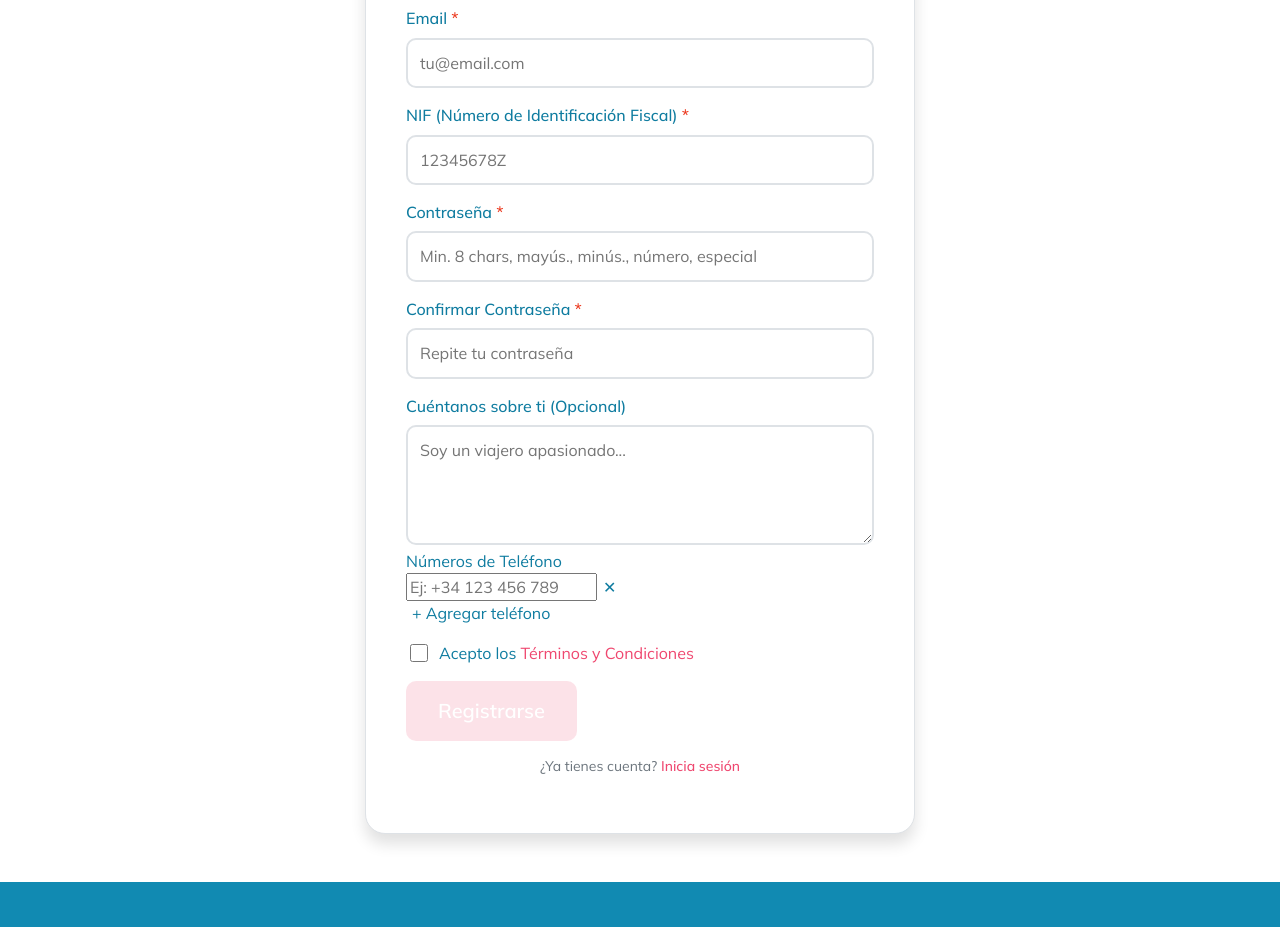
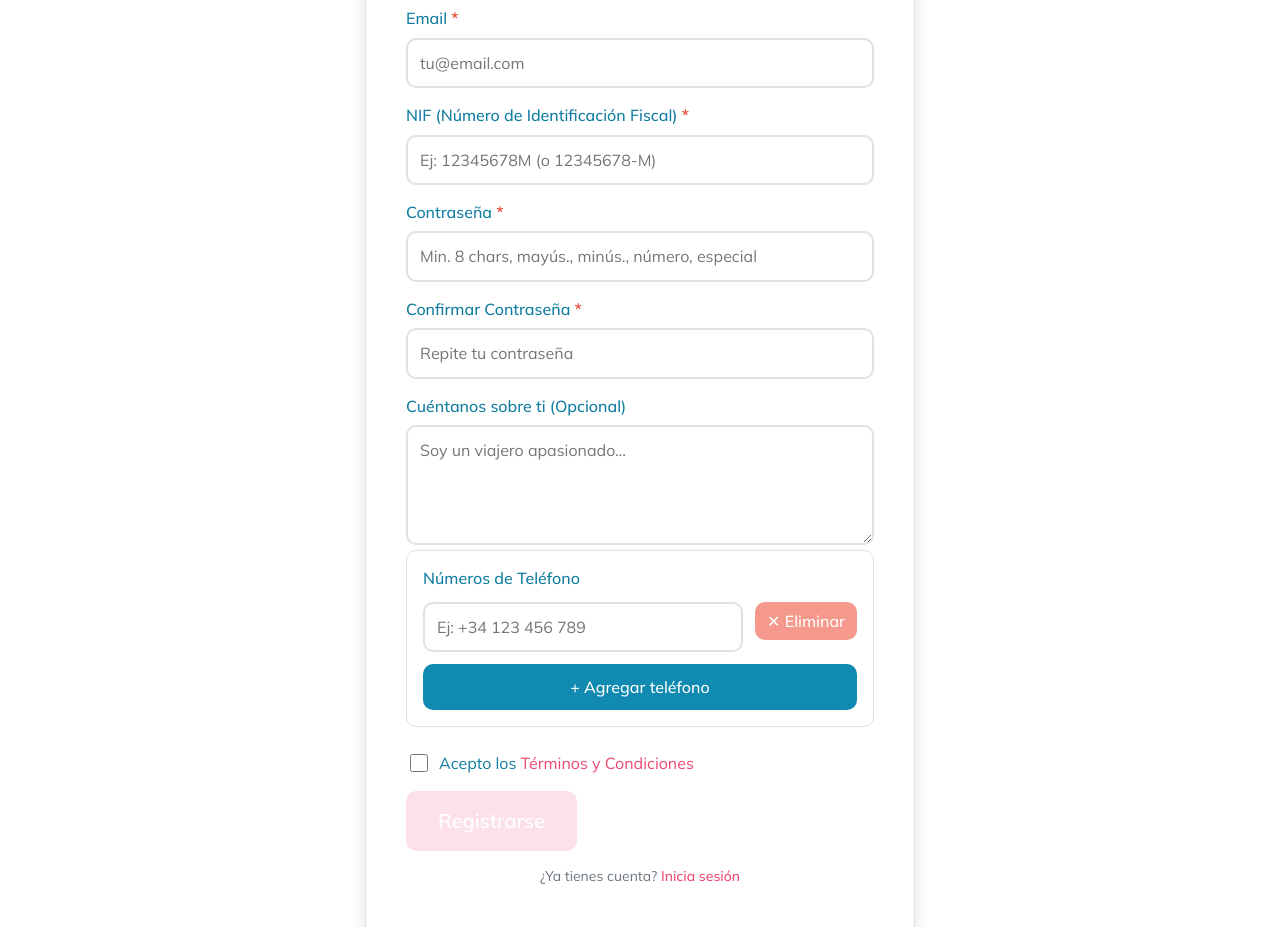
Before and after one commit to GunterMagno/MapMyJourney, an Angular app in the folder frontend/: page /auth/signup in a window 1280 px wide. Shown: the part 420-1347 px from the top of the page. Built offline with nearby package versions, Linux system fonts and the light colour scheme; a web font is replaced by a local one.

Commit message:
Ultima mejora en la demo

```diff
--- a/frontend/src/app/components/auth/signup-form/signup-form.html
+++ b/frontend/src/app/components/auth/signup-form/signup-form.html
@@ -29,7 +29,7 @@
       <app-form-input
         label="NIF (Número de Identificación Fiscal)"
         type="text"
-        placeholder="12345678Z"
+        placeholder="Ej: 12345678M (o 12345678-M)"
         inputId="nif"
         [control]="$any(signupForm.get('nif'))">
       </app-form-input>
@@ -49,7 +49,8 @@
         type="password"
         placeholder="Repite tu contraseña"
         inputId="confirmPassword"
-        [control]="$any(signupForm.get('confirmPassword'))">
+        [control]="$any(signupForm.get('confirmPassword'))"
+        [parentForm]="signupForm">
       </app-form-input>
 
       <!-- Optional bio field -->
@@ -62,26 +63,35 @@
       </app-form-textarea>
 
       <!-- Dynamic phone numbers FormArray -->
-      <div class="signup__phones" formArrayName="phoneNumbers">
-        <label class="signup__label">Números de Teléfono</label>
-        @for (phone of phoneNumbers.controls; track $index) {
-          <div class="signup__phone-group">
-            <input
-              [formControl]="$any(phone)"
-              type="tel"
-              placeholder="Ej: +34 123 456 789"
-              class="signup__phone-input"
-              [class.signup__phone-input--invalid]="phone.invalid && phone.touched">
+      <div class="signup__phones-section" formArrayName="phoneNumbers">
+        <label class="signup__phones-label">Números de Teléfono</label>
+        @for (phone of phoneNumbers.controls; let i = $index; track i) {
+          <div class="signup__phone-item" [formGroupName]="i">
+            <div class="signup__phone-input-wrapper">
+              <input
+                [formControlName]="'phone'"
+                type="tel"
+                placeholder="Ej: +34 123 456 789"
+                class="signup__phone-input"
+                [class.signup__phone-input--valid]="phone.valid && phone.value && phone.touched"
+                [class.signup__phone-input--invalid]="phone.invalid && phone.touched">
+              <div class="signup__phone-status">
+                @if (phone.valid && phone.value && phone.touched) {
+                  <span class="signup__phone-icon--valid">✓</span>
+                }
+                @if (phone.invalid && phone.value && phone.touched) {
+                  <span class="signup__phone-icon--invalid">✕</span>
+                }
+              </div>
+            </div>
             <button
               type="button"
-              (click)="removePhoneNumber($index)"
+              (click)="removePhoneNumber(i)"
               [disabled]="phoneNumbers.length === 1"
-              class="signup__phone-remove">
-              ✕
+              class="signup__phone-remove"
+              title="Eliminar teléfono">
+              ✕ Eliminar
             </button>
-            @if (phone.invalid && phone.touched) {
-              <span class="signup__error">Formato de teléfono inválido</span>
-            }
           </div>
         }
         <button
--- a/frontend/src/app/components/auth/signup-form/signup-form.scss
+++ b/frontend/src/app/components/auth/signup-form/signup-form.scss
@@ -102,6 +102,126 @@
     }
   }
 
+  &__phones-section {
+    margin-bottom: var(--spacing-6);
+    padding: var(--spacing-4);
+    background-color: var(--bg-body);
+    border-radius: var(--border-radius-small);
+    border: var(--border-thin) solid var(--border-color);
+  }
+
+  &__phones-label {
+    display: block;
+    font-weight: var(--font-weight-medium);
+    color: var(--text-main);
+    margin-bottom: var(--spacing-3);
+  }
+
+  &__phone-item {
+    display: flex;
+    gap: var(--spacing-3);
+    margin-bottom: var(--spacing-3);
+    align-items: flex-start;
+  }
+
+  &__phone-input-wrapper {
+    flex: 1;
+    position: relative;
+    display: flex;
+    align-items: center;
+  }
+
+  &__phone-input {
+    width: 100%;
+    padding: var(--spacing-3);
+    border: var(--border-medium) solid var(--border-color);
+    border-radius: var(--border-radius-small);
+    font-size: var(--font-size-medium);
+    font-family: var(--font-tertiary);
+    background-color: var(--bg-body);
+    color: var(--text-main);
+    transition: border-color var(--transition-fast), background-color var(--transition-fast);
+
+    &:focus {
+      outline: none;
+      border-color: var(--info-color);
+    }
+
+    &--valid {
+      border-color: var(--correct-color);
+      background-color: rgba(141, 204, 82, 0.06);
+    }
+
+    &--invalid {
+      border-color: var(--error-color);
+      background-color: rgba(235, 53, 26, 0.08);
+    }
+  }
+
+  &__phone-status {
+    position: absolute;
+    right: var(--spacing-3);
+    display: flex;
+    align-items: center;
+    pointer-events: none;
+  }
+
+  &__phone-icon--valid {
+    color: var(--correct-color);
+    font-weight: var(--font-weight-bold);
+    font-size: var(--font-size-large);
+  }
+
+  &__phone-icon--invalid {
+    color: var(--error-color);
+    font-weight: var(--font-weight-bold);
+    font-size: var(--font-size-large);
+  }
+
+  &__phone-remove {
+    padding: var(--spacing-2) var(--spacing-3);
+    background-color: var(--error-color);
+    color: white;
+    border: none;
+    border-radius: var(--border-radius-small);
+    cursor: pointer;
+    font-weight: var(--font-weight-medium);
+    transition: background-color var(--transition-fast);
+    white-space: nowrap;
+
+    &:hover:not(:disabled) {
+      background-color: darken(#eb351a, 10%);
+    }
+
+    &:disabled {
+      opacity: 0.5;
+      cursor: not-allowed;
+    }
+  }
+
+  &__phone-add {
+    width: 100%;
+    padding: var(--spacing-3);
+    background-color: var(--info-color);
+    color: white;
+    border: none;
+    border-radius: var(--border-radius-small);
+    cursor: pointer;
+    font-weight: var(--font-weight-medium);
+    transition: background-color var(--transition-fast);
+
+    &:hover {
+      background-color: darken(#2196f3, 10%);
+    }
+  }
+
+  &__error {
+    color: var(--error-color);
+    font-size: var(--font-size-extra-small);
+    margin-top: var(--spacing-2);
+    display: block;
+  }
+
   @media (max-width: var(--breakpoint-tablet)) {
     padding: var(--spacing-4);
 
--- a/frontend/src/app/components/auth/signup-form/signup-form.ts
+++ b/frontend/src/app/components/auth/signup-form/signup-form.ts
@@ -108,7 +108,10 @@ export class SignupFormComponent implements OnInit, OnDestroy {
           '',
           [Validators.required, CustomValidators.passwordStrength()]
         ],
-        confirmPassword: ['', Validators.required],
+        confirmPassword: [
+          '',
+          [Validators.required, CustomValidators.passwordStrength()]
+        ],
 
         // Optional: Terms acceptance
         acceptTerms: [false, Validators.requiredTrue],
@@ -137,10 +140,12 @@ export class SignupFormComponent implements OnInit, OnDestroy {
    * Creates a single phone control for FormArray.
    */
   private createPhoneControl() {
-    return this.fb.control('', [
-      Validators.required,
-      Validators.pattern(/^[0-9\s\-\+\(\)]{9,15}$/)
-    ]);
+    return this.fb.group({
+      phone: ['', [
+        Validators.required,
+        Validators.pattern(/^[+]?[0-9\s\-\(\)]{9,15}$/)
+      ]]
+    });
   }
 
   /**
--- a/frontend/src/app/components/shared/form-input/form-input.html
+++ b/frontend/src/app/components/shared/form-input/form-input.html
@@ -7,7 +7,7 @@
       }
     </label>
     <div class="form-input__status">
-      @if (control?.valid && control?.value && !isInvalid) {
+      @if (isValid && control?.value) {
         <span class="form-input__success" title="Válido">✓</span>
       }
       @if (isInvalid && control?.value) {
@@ -23,7 +23,7 @@
     [formControl]="control!"
     class="form-input__field"
     [class.form-input__field--error]="isInvalid && control?.value"
-    [class.form-input__field--valid]="control?.valid && control?.value && !isInvalid">
+    [class.form-input__field--valid]="isValid && control?.value">
 
   @if (isInvalid && control?.value) {
     <span class="form-input__error-message" role="alert">
--- a/frontend/src/app/components/shared/form-input/form-input.ts
+++ b/frontend/src/app/components/shared/form-input/form-input.ts
@@ -1,6 +1,6 @@
 import { Component, Input } from '@angular/core';
 import { CommonModule } from '@angular/common';
-import { FormControl, ReactiveFormsModule } from '@angular/forms';
+import { FormControl, FormGroup, ReactiveFormsModule } from '@angular/forms';
 
 @Component({
   selector: 'app-form-input',
@@ -15,6 +15,7 @@ export class FormInputComponent {
   @Input() placeholder: string = '';
   @Input() inputId: string = '';
   @Input() control: FormControl | null = null;
+  @Input() parentForm: FormGroup | null = null;
 
   /**
    * Gets all validation errors from FormControl.
@@ -32,9 +33,33 @@ export class FormInputComponent {
 
   /**
    * Checks if field is invalid and has been touched or is dirty.
+   * Also checks parent form errors (matchPassword)
    */
   get isInvalid(): boolean {
-    return !!this.control && this.control.invalid && (this.control.dirty || this.control.touched);
+    const controlInvalid = !!this.control && this.control.invalid && (this.control.dirty || this.control.touched);
+
+    // Check for matchPassword error on confirmPassword field
+    if (this.inputId === 'confirmPassword' && this.parentForm?.hasError('matchPassword') && this.control?.touched) {
+      return true;
+    }
+
+    return controlInvalid;
+  }
+
+  /**
+   * Checks if field is valid (accounting for parent form errors)
+   */
+  get isValid(): boolean {
+    if (!this.control || !this.control.value) {
+      return false;
+    }
+
+    // If it's confirmPassword field, check matchPassword error
+    if (this.inputId === 'confirmPassword' && this.parentForm?.hasError('matchPassword')) {
+      return false;
+    }
+
+    return this.control.valid && !this.isInvalid;
   }
 
   /**
@@ -42,6 +67,10 @@ export class FormInputComponent {
    */
   get errorMessage(): string {
     if (!this.control?.errors || !this.isTouched) {
+      // Check matchPassword error on form level
+      if (this.inputId === 'confirmPassword' && this.parentForm?.hasError('matchPassword') && this.control?.touched) {
+        return 'Las contraseñas no coinciden';
+      }
       return '';
     }
 
@@ -62,7 +91,9 @@ export class FormInputComponent {
     }
     if (errors['pattern']) return 'Formato inválido';
     if (errors['passwordStrength']) return errors['passwordStrength'];
-    if (errors['nif']) return 'NIF inválido';
+    if (errors['nif']) return errors['nif'];
+    if (errors['emailTaken']) return 'Este email ya está registrado';
+    if (errors['nifTaken']) return 'Este NIF ya está registrado';
 
     return 'Campo inválido';
   }
--- a/frontend/src/app/services/custom-validators.ts
+++ b/frontend/src/app/services/custom-validators.ts
@@ -46,28 +46,33 @@ export class CustomValidators {
 
   /**
    * Validates Spanish NIF (Número de Identificación Fiscal)
-   * Format: 8 digits + 1 letter
+   * Format: 8 digits + 1 letter (with optional spaces and hyphens)
    */
   static nif(): ValidatorFn {
     return (control: AbstractControl): ValidationErrors | null => {
-      const value = control.value;
+      let value = control.value;
 
       if (!value) {
         return null;
       }
 
-      const nifRegex = /^[0-9]{8}[A-Z]$/i;
+      // Remove spaces and hyphens, convert to uppercase
+      value = value.replace(/[\s\-]/g, '').toUpperCase();
+
+      // Check format: 8 digits + 1 letter
+      const nifRegex = /^[0-9]{8}[A-Z]$/;
       if (!nifRegex.test(value)) {
-        return { nif: 'NIF debe tener formato: 8 dígitos + 1 letra' };
+        return { nif: 'NIF debe tener formato: 8 dígitos + 1 letra (ej: 12345678Z)' };
       }
 
+      // Validate with mod 23 algorithm
       const nifsLetters = 'TRWAGMYFPDXBNJZSQVHLCKE';
       const dniNumber = parseInt(value.substring(0, 8), 10);
-      const expectedLetter = nifsLetters[dniNumber % 23].toUpperCase();
-      const providedLetter = value.charAt(8).toUpperCase();
+      const expectedLetter = nifsLetters[dniNumber % 23];
+      const providedLetter = value.charAt(8);
 
       if (expectedLetter !== providedLetter) {
-        return { nif: 'Letra del NIF no válida' };
+        return { nif: 'Letra del NIF no válida según el algoritmo' };
       }
 
       return null;
@@ -79,29 +84,22 @@ export class CustomValidators {
    */
   static matchPassword(passwordField: string, confirmField: string): ValidatorFn {
     return (control: AbstractControl): ValidationErrors | null => {
-      const form = control.parent;
-      if (!form) {
-        return null;
-      }
-
-      const passwordControl = form.get(passwordField);
-      const confirmControl = form.get(confirmField);
+      // Get the form controls
+      const passwordControl = control.get(passwordField);
+      const confirmControl = control.get(confirmField);
 
       if (!passwordControl || !confirmControl) {
         return null;
       }
 
-      if (passwordControl.value !== confirmControl.value) {
-        confirmControl.setErrors({ ...confirmControl.errors, matchPassword: true });
+      // Only validate if both fields have values
+      if (!passwordControl.value || !confirmControl.value) {
         return null;
       }
 
-      // Remove the error if passwords match
-      if (confirmControl.errors) {
-        delete confirmControl.errors['matchPassword'];
-        if (Object.keys(confirmControl.errors).length === 0) {
-          confirmControl.setErrors(null);
-        }
+      // Check if passwords match
+      if (passwordControl.value !== confirmControl.value) {
+        return { matchPassword: true };
       }
 
       return null;
@@ -188,7 +186,8 @@ export class CustomValidators {
         debounceTime(500),
         switchMap(nif => {
           // TODO: Replace with actual HTTP POST to backend
-          const takenNifs = ['12345678Z', '87654321A'];
+          // Valid NIFs: 12345678M, 87654321G
+          const takenNifs = ['12345678M', '87654321G'];
 
           if (takenNifs.includes(nif.toUpperCase())) {
             return of({ nifTaken: true });
```
Also changed, not shown: frontend/src/app/components/pages/demo-page/demo-page.html (+35 -0 lines), frontend/src/app/components/pages/demo-page/demo-page.ts (+17 -1 lines).
